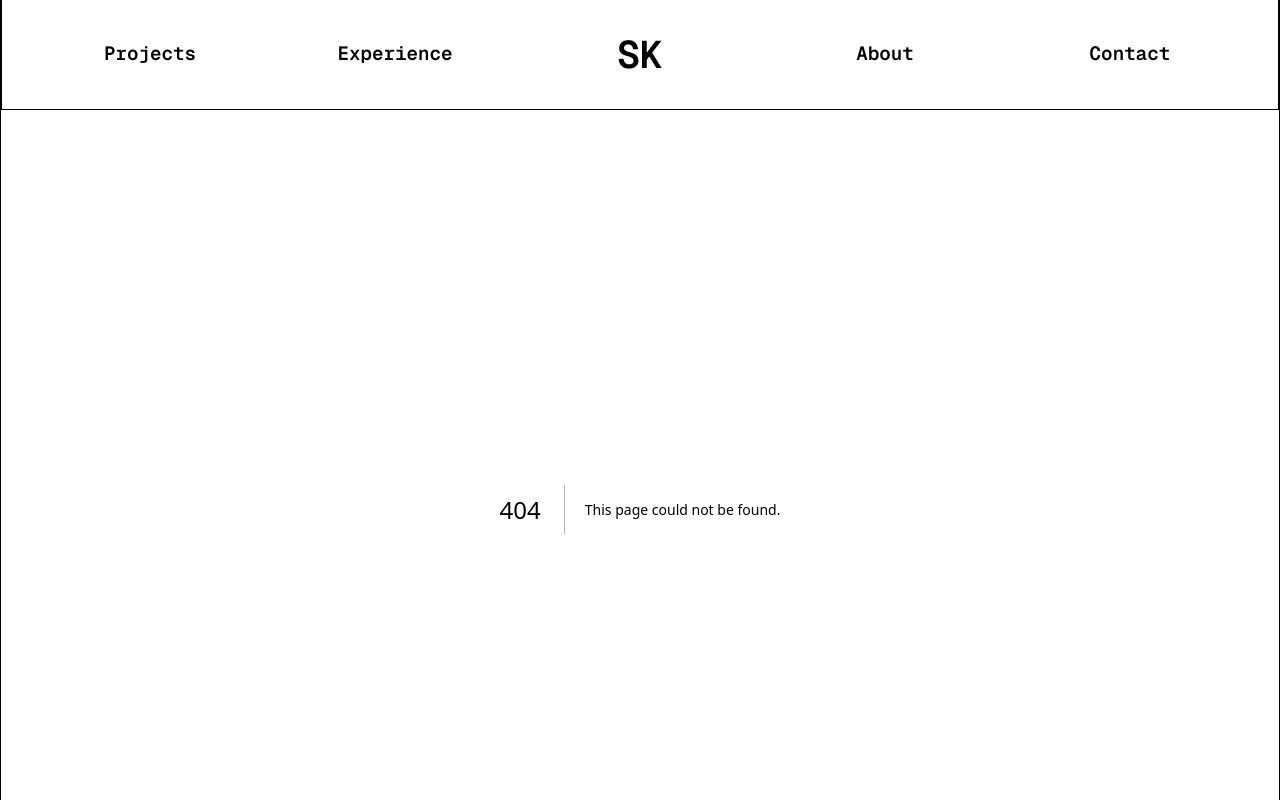
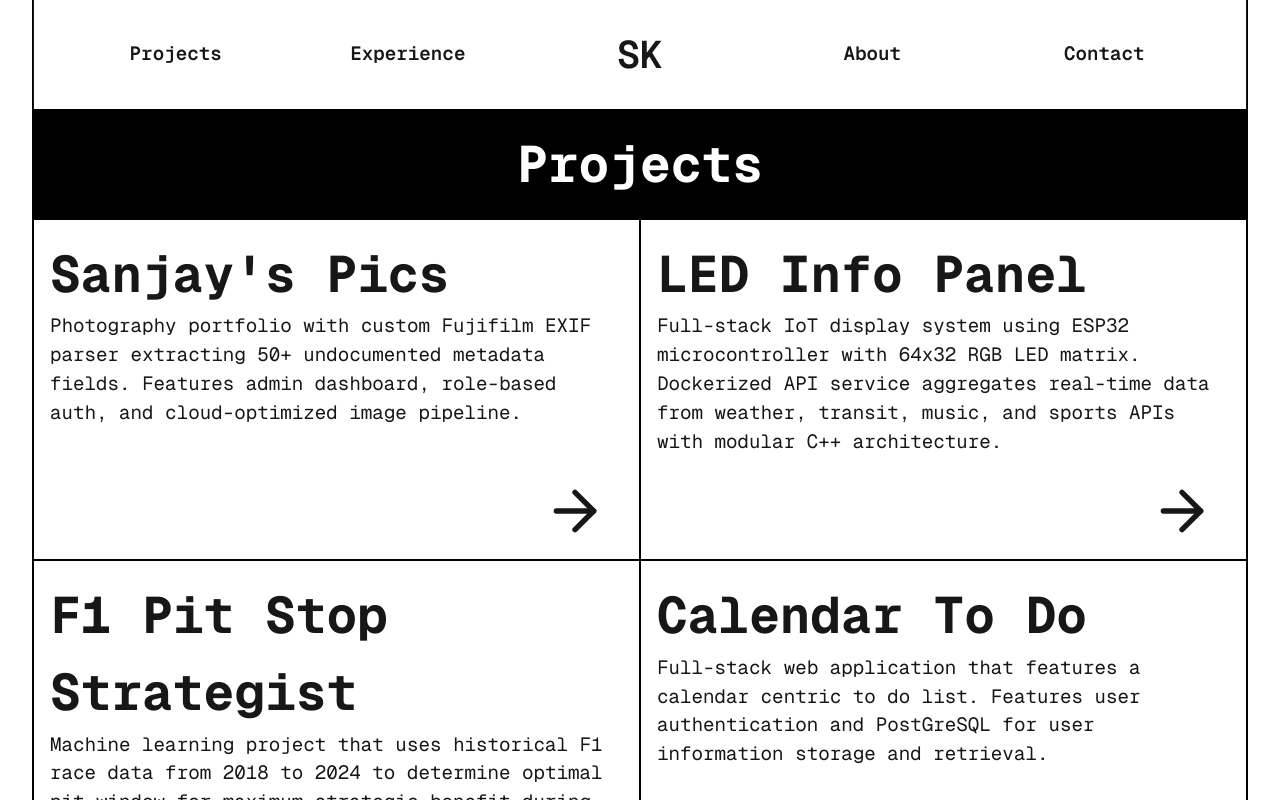
Before and after one commit to sanjito31/portfolio, a Next.js app: page /projects in a window 1280 px wide. Before the commit this address had no page. Shown: the top 800 px of the page. Built offline with nearby package versions, Linux system fonts and the light colour scheme; a web font is replaced by a local one.

Commit message:
basics for each page, created ProjectCard component, filled out projects page

```diff
--- /dev/null
+++ b/app/about/page.tsx
@@ -0,0 +1,10 @@
+export default function About() {
+    return (
+        <div className="flex flex-col">
+            <h1 className="flex items-center justify-center
+                            font-mono font-bold text-[4vw]
+                            bg-black py-4 text-white"
+                            >About Me</h1>
+        </div>
+    )
+}
--- /dev/null
+++ b/app/contact/page.tsx
@@ -0,0 +1,10 @@
+export default function Contact() {
+    return (
+        <div className="flex flex-col">
+            <h1 className="flex items-center justify-center
+                            font-mono font-bold text-[4vw]
+                            bg-black py-4 text-white"
+                            >Contact Me</h1>
+        </div>
+    )
+}
--- /dev/null
+++ b/app/experience/page.tsx
@@ -0,0 +1,10 @@
+export default function Experience() {
+    return (
+        <div className="flex flex-col">
+            <h1 className="flex items-center justify-center
+                            font-mono font-bold text-[4vw]
+                            bg-black py-4 text-white"
+                            >Experience</h1>
+        </div>
+    )
+}
--- a/app/layout.tsx
+++ b/app/layout.tsx
@@ -2,6 +2,7 @@ import type { Metadata } from "next";
 import { Geist, Geist_Mono, Cactus_Classical_Serif } from "next/font/google";
 import "./globals.css";
 import NavBar from "@/components/NavBar";
+import Link from "next/link";
 
 const geistSans = Geist({
   variable: "--font-geist-sans",
@@ -37,6 +38,15 @@ export default function RootLayout({
       >
         <NavBar />
         {children}
+             <footer className="pt-20 pb-5 border-1 flex">
+          <div className="flex flex-col mx-auto font-mono font-bold text-[1vw] items-center">
+            <p className="text-[1.5vw]">Thanks for checking out my page!</p>
+            <p className="p-4" />
+            <p>Sanjay Kumar, 2025</p>
+            <p>Created using Next.js. Hosted on Vercel.</p>
+            <p>Design inspired by<Link href="https://ujjo.studiofreight.com/" target="_blank" rel="noopener noreferrer"> Ujjo</Link></p>
+          </div>
+        </footer>
       </body>
     </html>
   );
--- a/app/page.tsx
+++ b/app/page.tsx
@@ -1,7 +1,7 @@
 import Hero from "@/components/Hero"
 import Image from "next/image"
-import Link from "next/link"
-import { ArrowRight, ArrowDown } from "lucide-react"
+import { ArrowDown } from "lucide-react"
+import ProjectCard from "@/components/ProjectCard"
 
 export default function Home() {
 
@@ -53,37 +53,21 @@ export default function Home() {
             />
           </div>
 
-          <div className="col-start-1 col-span-1 row-start-8 row-span-4 flex flex-col border-1 border-black p-[1.25vw] transition-transform duration-300 hover:scale-[1.05] hover:bg-white hover:border-2 hover:border-black">
-            <h2 className="font-mono font-bold text-[4vw]">Sanjay&apos;s Pics</h2>
-            <h3 className="font-mono text-[1.5vw]">Photography portfolio with custom Fujifilm EXIF parser extracting 50+ undocumented metadata fields. Features admin dashboard, role-based auth, and cloud-optimized image pipeline.</h3>
-            <Link
-              href="/projects/sanjays-pics"
-              className="ml-auto mr-4 mt-auto transition-transform duration-300 hover:translate-x-[10px]">
-              <ArrowRight size={64}></ArrowRight>
-            </Link>
+          <div className="col-start-1 col-span-1 row-start-8 row-span-4">
+            <ProjectCard title="Sanjay&apos;s Pics" href="/projects/sanjays-pics">
+              Photography portfolio with custom Fujifilm EXIF parser extracting 50+ undocumented metadata fields. Features admin dashboard, role-based auth, and cloud-optimized image pipeline.
+            </ProjectCard>
           </div>
 
-          <div className="col-start-2 col-span-1 row-start-8 row-span-4 flex flex-col border-1 border-black p-[1.25vw] transition-transform duration-300 hover:scale-[1.05] hover:bg-white hover:border-2 hover:border-black">
-            <h2 className="font-mono font-bold text-[4vw]">LED Info Panel</h2>
-            <h3 className="font-mono text-[1.5vw]">Full-stack IoT display system using ESP32 microcontroller with 64x32 RGB LED matrix. Dockerized API service aggregates real-time data from weather, transit, music, and sports APIs with modular C++ architecture.</h3>
-            <Link
-              href="/projects/led-info-panel"
-              className="ml-auto mr-4 mt-auto transition-transform duration-300 hover:translate-x-[10px]">
-              <ArrowRight size={64}></ArrowRight>
-            </Link>
+          <div className="col-start-2 col-span-1 row-start-8 row-span-4">
+            <ProjectCard title="LED Info Panel" href="/projects/led-info-panel">
+              Full-stack IoT display system using ESP32 microcontroller with 64x32 RGB LED matrix. Dockerized API service aggregates real-time data from weather, transit, music, and sports APIs with modular C++ architecture.
+            </ProjectCard>
           </div>
 
         </div>
 
-        <footer className="pt-20 pb-5 border-1 flex">
-          <div className="flex flex-col mx-auto font-mono font-bold text-[1vw] items-center">
-            <p className="text-[1.5vw]">Thanks for checking out my page!</p>
-            <p className="p-4" />
-            <p>Sanjay Kumar, 2025</p>
-            <p>Created using Next.js. Hosted on Vercel.</p>
-            <p>Design inspired by<Link href="https://ujjo.studiofreight.com/" target="_blank" rel="noopener noreferrer"> Ujjo</Link></p>
-          </div>
-        </footer>
+
       </div>
 
 
--- /dev/null
+++ b/app/projects/page.tsx
@@ -0,0 +1,39 @@
+import ProjectCard from "@/components/ProjectCard"
+
+export default function Projects() {
+    return (
+        <div className="flex flex-col">
+            <h1 className="flex items-center justify-center font-mono font-bold text-[4vw] bg-black py-4 text-white">Projects</h1>
+
+            <div className="grid grid-cols-2">
+
+                <div className="col-start-1 col-span-1 aspect-video">
+                    <ProjectCard title="Sanjay&apos;s Pics" href="/projects/sanjays-pics">
+                        Photography portfolio with custom Fujifilm EXIF parser extracting 50+ undocumented metadata fields. Features admin dashboard, role-based auth, and cloud-optimized image pipeline.
+                    </ProjectCard>
+                </div>
+
+                <div className="col-start-2 col-span-1 aspect-video">
+                    <ProjectCard title="LED Info Panel" href="/projects/led-info-panel">
+                        Full-stack IoT display system using ESP32 microcontroller with 64x32 RGB LED matrix. Dockerized API service aggregates real-time data from weather, transit, music, and sports APIs with modular C++ architecture.
+                    </ProjectCard>
+                </div>
+
+                <div className="col-start-1 col-span-1 aspect-video">
+                    <ProjectCard title="F1 Pit Stop Strategist" href="/projects/f1-pit-stop-ml-tool">
+                        Machine learning project that uses historical F1 race data from 2018 to 2024 to determine optimal pit window for maximum strategic benefit during race conditions.
+                    </ProjectCard>
+                </div>
+
+                <div className="col-start-2 col-span-1 aspect-video">
+                    <ProjectCard title="Calendar To Do" href="/projects/to-do">
+                        Full-stack web application that features a calendar centric to do list. Features user authentication and PostGreSQL for user information storage and retrieval.
+                    </ProjectCard>
+                </div>
+
+            </div>
+
+
+        </div>
+    )
+}
--- /dev/null
+++ b/components/ProjectCard.tsx
@@ -0,0 +1,40 @@
+import Link from "next/link";
+import { ArrowRight } from "lucide-react";
+
+type ProjectCardProps = {
+    title: string,
+    href: string,
+    children: React.ReactNode
+}
+
+
+export default function ProjectCard({
+    title,
+    href,
+    children,
+
+}: ProjectCardProps) {
+
+    return(
+
+        <div
+            className="flex flex-col
+                        border-1 border-black
+                        p-[1.25vw] h-full
+                        transition-transform duration-300
+                        hover:scale-[1.05] hover:bg-white hover:border-2 hover:border-black">
+
+            <h2 className="font-mono font-bold text-[4vw]">{title}</h2>
+            <h3 className="font-mono text-[1.5vw]">{children}</h3>
+
+            <Link
+              href={`${href}`}
+              className="ml-auto mr-4 mt-auto
+                            transition-transform duration-300
+                            hover:translate-x-[10px]">
+              <ArrowRight size={64}></ArrowRight>
+            </Link>
+
+        </div>
+    )
+}
```
